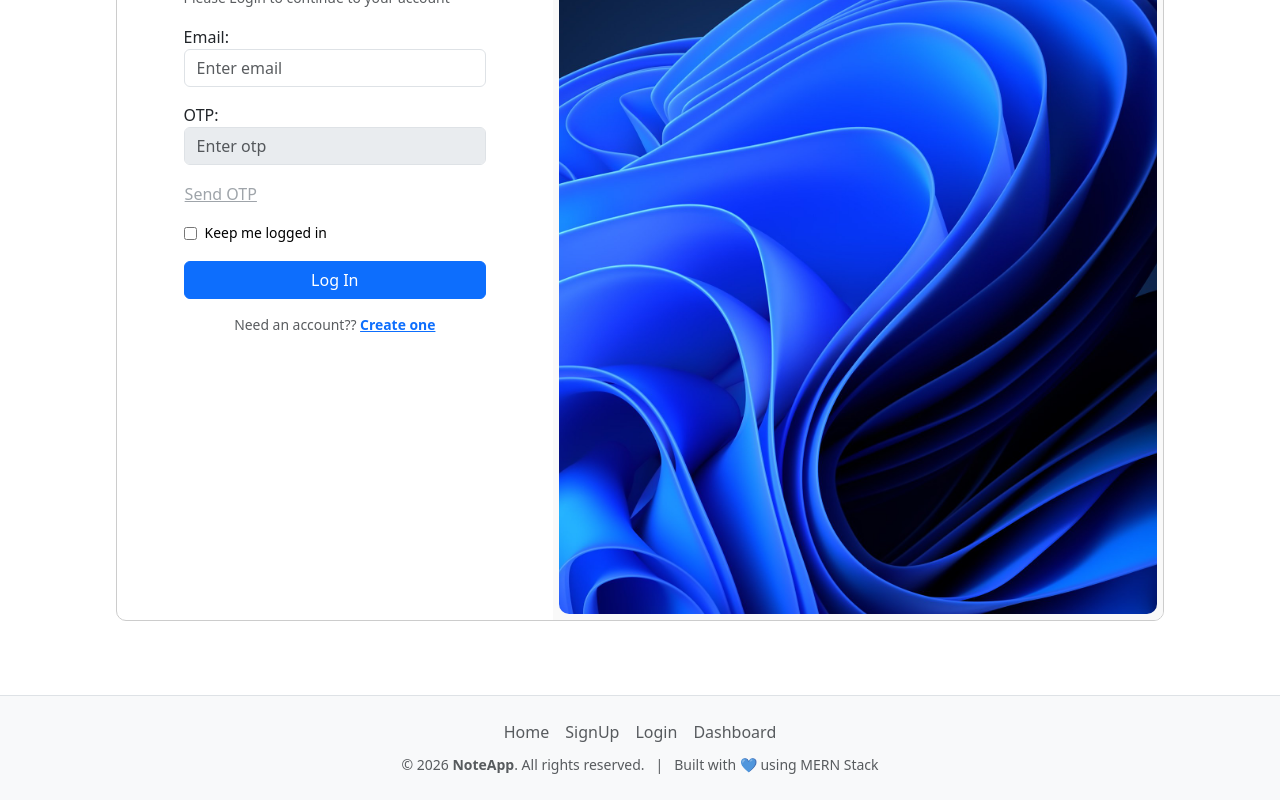
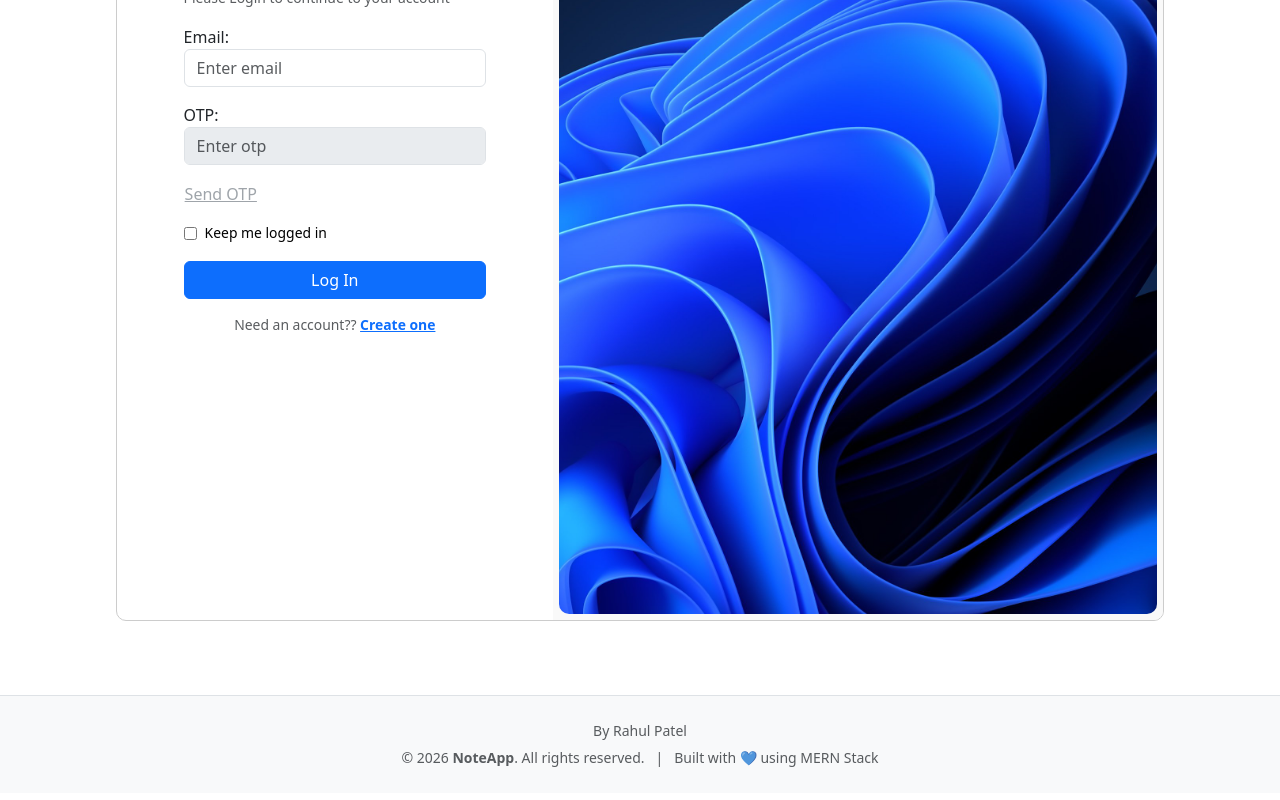
Before and after one commit to appy-spec/Hd-Notes, a React (Vite) app in the folder frontend/: page /login in a window 1280 px wide. Shown: the part 291-1091 px from the top of the page. Built offline with nearby package versions, Linux system fonts and the light colour scheme; no server answers.

Commit message:
Update Footer.jsx

```diff
--- a/frontend/src/components/Footer.jsx
+++ b/frontend/src/components/Footer.jsx
@@ -8,21 +8,8 @@ function Footer() {
       style={{ backgroundColor: "#f8f9fa" }}
     >
       <div className="container">
-        <div className="row justify-content-center mb-2">
-          <div className="col-auto">
-            <Link to="/" className="text-muted mx-2 text-decoration-none">
-              Home
-            </Link>
-            <Link to="/signup" className="text-muted mx-2 text-decoration-none">
-              SignUp
-            </Link>
-            <Link to="/login" className="text-muted mx-2 text-decoration-none">
-              Login
-            </Link>
-            <Link to="/dashboard" className="text-muted mx-2 text-decoration-none">
-              Dashboard
-            </Link>
-          </div>
+        <div className="row justify-content-center mb-1">
+          <small style={{margin:"0%"}}>By Rahul Patel</small>
         </div>
         <div>
           <small>
```
